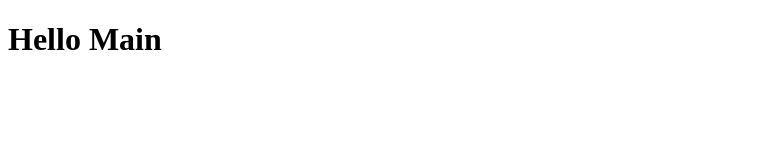
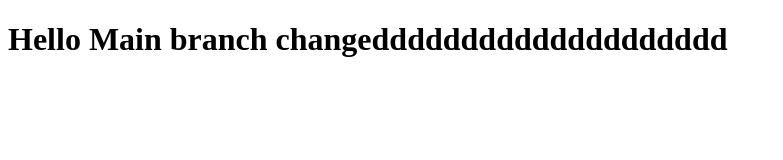
Before and after one commit to rakib10ms/gitprac, a plain HTML site: page index.html in a window 1280 px wide. Shown: the whole page, without its empty margins (0-783 px from the left). Drawn offline with Linux system fonts and the light colour scheme.

Commit message:
rakib new uypdatee

```diff
--- a/index.html
+++ b/index.html
@@ -7,6 +7,6 @@
     <title>Document</title>
 </head>
 <body>
-    <h1> Hello Main</h1>
+    <h1> Hello Main branch changedddddddddddddddddddd</h1>
 </body>
 </html>
```
